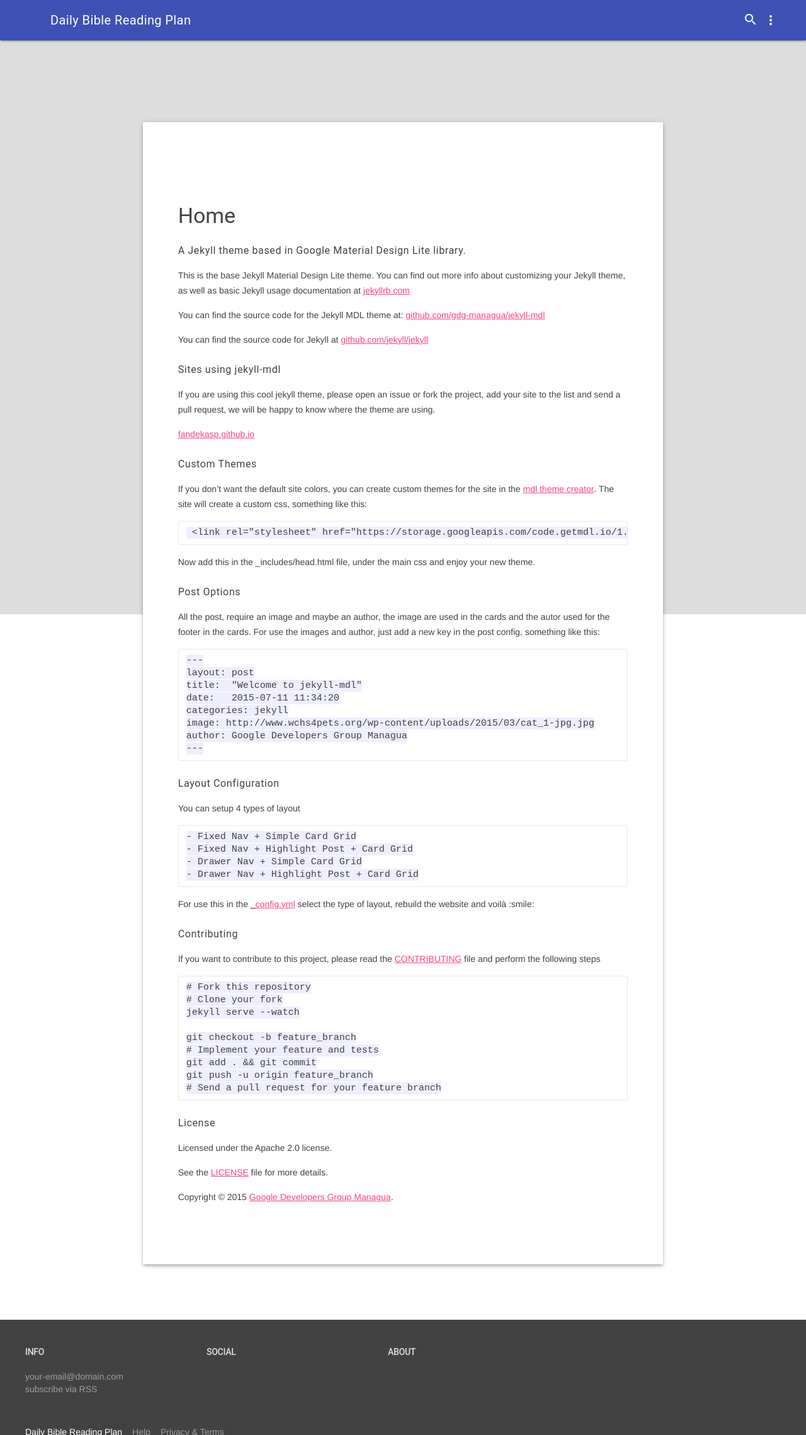
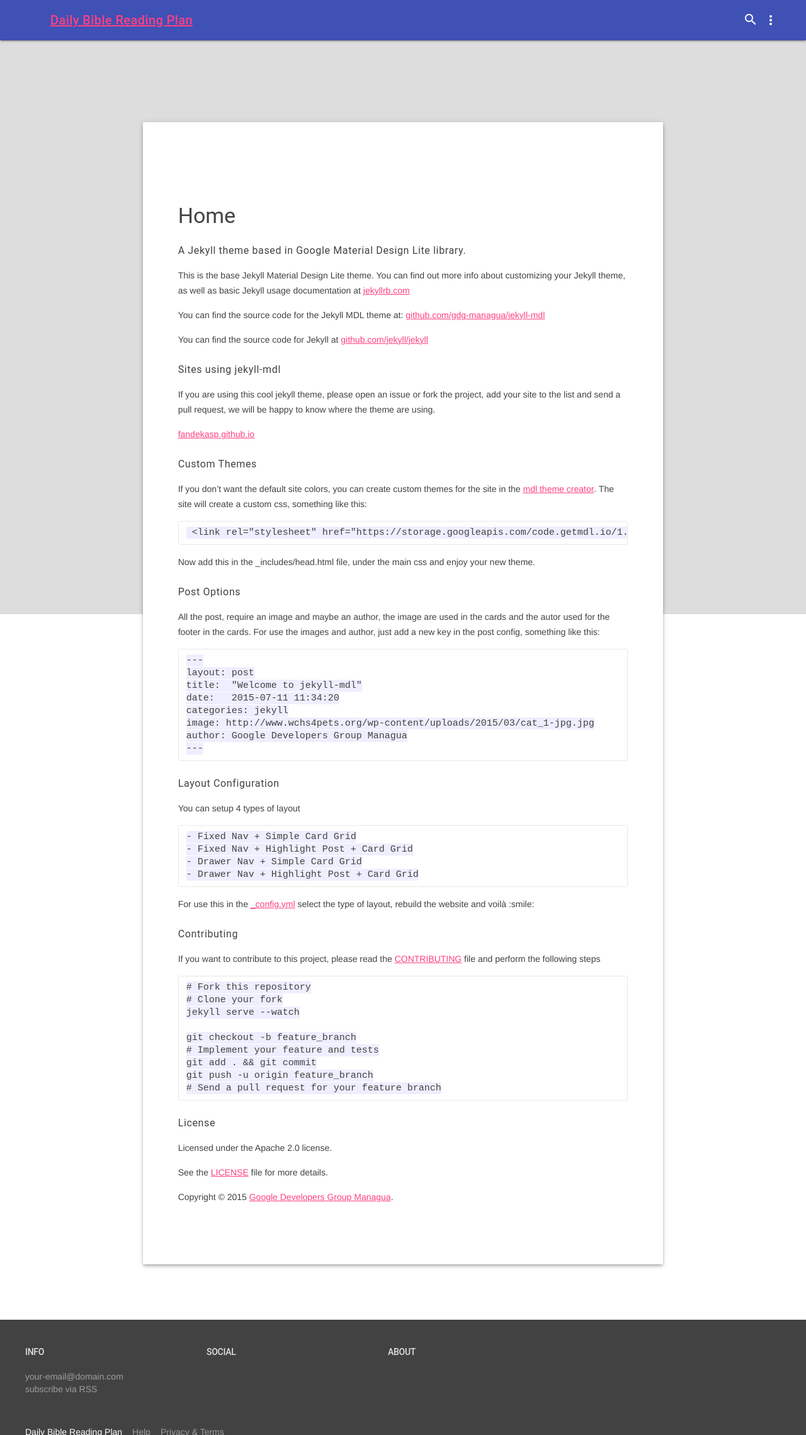
Before and after one commit to redeemerth/daily-bible-reading-plan, a Jekyll site: the page built from 1_home.md, in a window 1280 px wide. Shown: the whole page at 63% size. Built offline with Jekyll 4.4.1, drawn with Linux system fonts in a browser that asks for light colours.

Commit message:
Rename pages to see if I can order using integers. Add site url to site title in header.

```diff
--- a/_includes/header.html
+++ b/_includes/header.html
@@ -2,7 +2,7 @@
 
     <div class="mdl-layout__header-row">
       <!-- Title -->
-      <span class="mdl-layout-title">{{ site.title }}</span>
+      <span class="mdl-layout-title"><a href="{{ site.url }}">{{ site.title }}</a></span>
       <!-- Add spacer, to align navigation to the right -->
       <div class="mdl-layout-spacer"></div>
 
```
Also changed, not shown: 1_home.md (renamed from home.md), 2_about.md (renamed from about.md).
